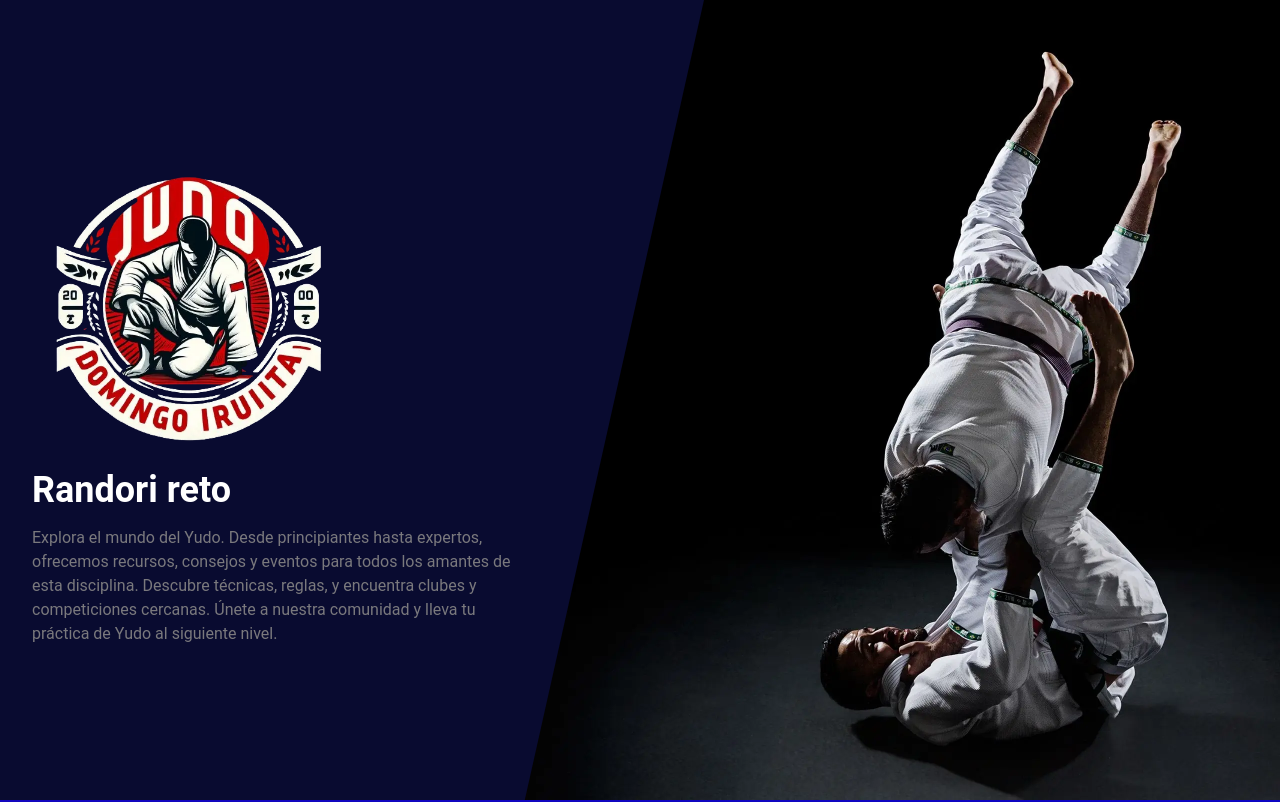
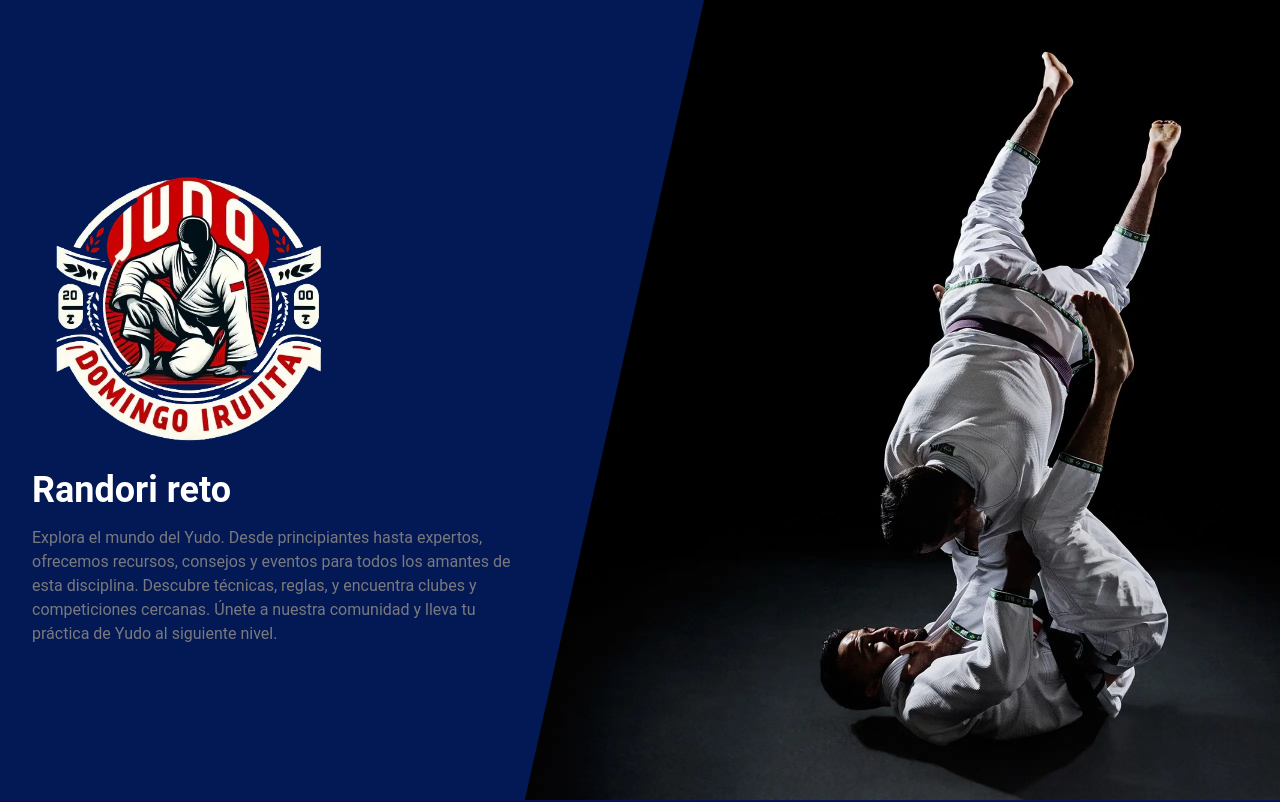
Before and after one commit to marcris124/judo-web, a React (Vite) app: page / in a window 1280 px wide. Shown: the top 802 px of the page. Built offline with nearby package versions, Linux system fonts and the light colour scheme; what tailwindcss-no-scrollbar would draw is missing.

Commit message:
arreglos 2

```diff
--- a/src/Components/Home.jsx
+++ b/src/Components/Home.jsx
@@ -8,7 +8,7 @@ const Home = () => {
 
    }}
     >
-       <div className="bg-transparent md:bg-[#090b30]  h-screen grid grid-cols-1 md:clip-polygon">
+       <div className=" md:bg-[#031955]  h-screen grid grid-cols-1 md:clip-polygon">
         <div className=" border-white grid justify-center md:justify-start content-center justify-items-start gap-4">
         <section className=' border-green-800 grid justify-items-center content-center lg:justify-items-start gap-4 pl-0 md:pl-8'>
           <img src={yudoLogo} width={300} height={150} />
--- a/src/index.css
+++ b/src/index.css
@@ -4,7 +4,7 @@
 
 
 body{
-  background: linear-gradient(199deg,#0204cb 0%, #1a07b9 40%, rgba(0,178,255,0.84) 80%);
+  background: linear-gradient(199deg,#031955 10%, #0e0750 40%, rgba(2, 85, 238, 0.84) 80%);
 
 }
 
@@ -65,3 +65,7 @@ body{
     --tw-bg-opacity: 1;
     background-color: rgba(0, 0, 0, 0.397);
   }
+
+  .bg-home{
+    background: linear-gradient(199deg,#000120 0%, #1a07b9 40%, rgba(0,178,255,0.84) 80%);
+  }
```
